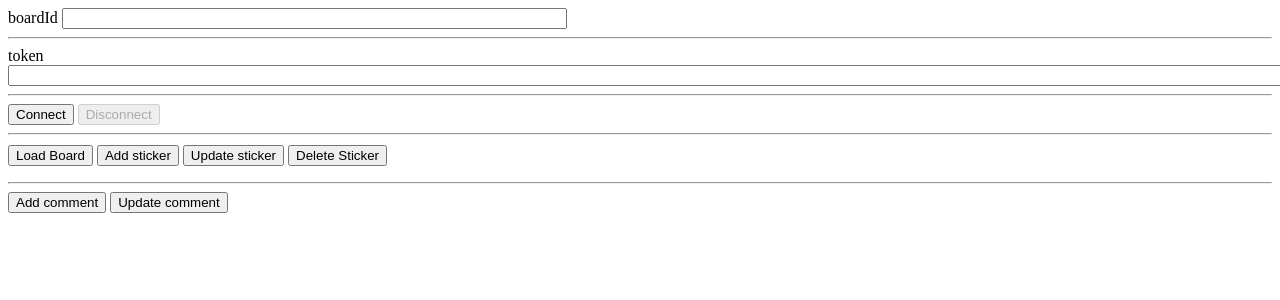
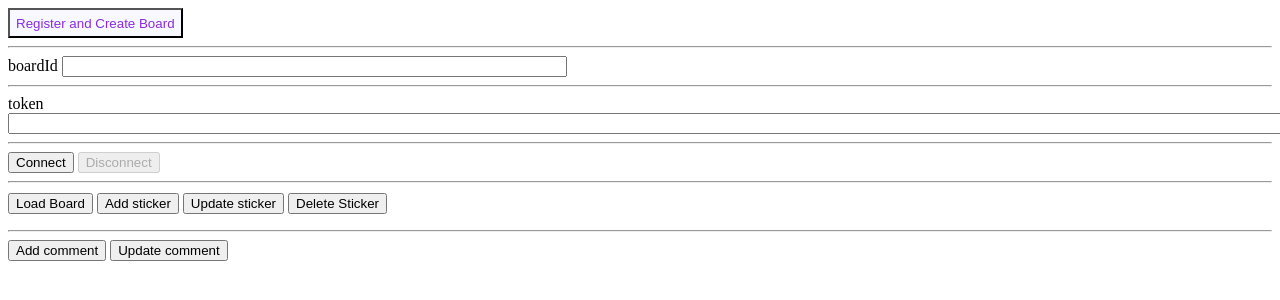
Before and after one commit to buharevanton/agl-thin, a plain HTML site: page index.html in a window 1280 px wide. Shown: the top 300 px of the page. Drawn offline with nearby package versions, Linux system fonts and the light colour scheme.

Commit message:
feature: Add Temporary registration done and Board creation.

```diff
--- a/index.html
+++ b/index.html
@@ -9,6 +9,11 @@
         #conversationDiv {
             margin-top: 10px;
         }
+        #register {
+            color: blueviolet;
+            background-color: ghostwhite;
+            height: 30px;
+        }
     </style>
 </head>
 
@@ -17,6 +22,8 @@
     enabled. Please enable
     Javascript and reload this page!</h2></noscript>
 <div>
+    <button id="register" onclick="register();">Register and Create Board</button>
+    <hr>
     <label for="boardId">boardId</label>
     <input id="boardId" type="text" size="60">
     <hr>
@@ -43,10 +50,46 @@
 
 <script type="text/javascript">
     let stompClient = null;
+    let accessToken;
+    let boardId;
+    let token;
 
-    // const boardId = "26bc6c52-b879-4fd9-8e61-e994d1de2f71";
-    var boardId;
-    var token;
+    async function register() {
+        const response = await fetch('http://localhost:8082/temporary-registration',{
+            method: 'POST',
+            mode: 'cors',
+            cache: 'no-cache',
+            headers: {
+                'Accept': 'application/json',
+                'Content-Type': 'application/json',
+            },
+            body: JSON.stringify({"firstName": "user"})
+        });
+        const responseJson = await response.json();
+        accessToken = responseJson.accessToken;
+        console.log("Temporary registration done. accessToken:");
+        console.log(accessToken);
+
+        const randomBoardName = Math.random().toString(36).substring(2, 15) + Math.random().toString(36).substring(2, 15);;
+        const response2 = await fetch('http://localhost:8082/board',{
+            method: 'POST',
+            mode: 'cors',
+            cache: 'no-cache',
+            headers: {
+                'Authorization': `Bearer ${accessToken}`,
+                'Accept': 'application/json',
+                'Content-Type': 'application/json',
+            },
+            body: JSON.stringify({"title": randomBoardName})
+        });
+
+        const responseJson2 = await response2.json();
+        boardId = responseJson2.id;
+
+        console.log("Board created: " + boardId);
+        document.getElementById('boardId').value = boardId;
+    }
+
 
     function setConnected(connected) {
         document.getElementById('connect').disabled = connected;
```
